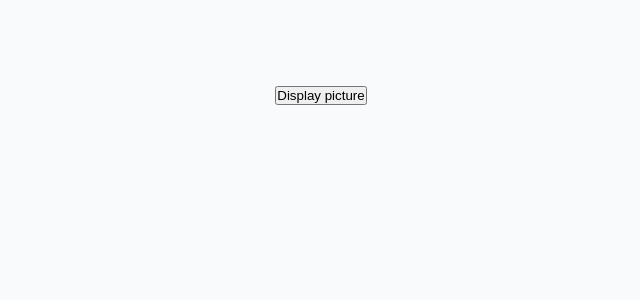
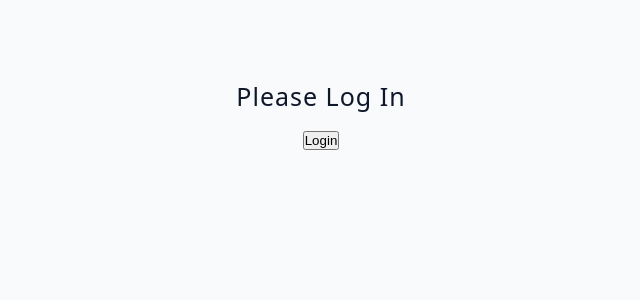
Before and after one commit to Cyrillo46/Advanced-React, a React (Vite) app: page / in a window 1280 px wide. Shown: the top 300 px of the page, without its empty margins (319-959 px from the left). Built offline with nearby package versions, Linux system fonts and the light colour scheme.

Commit message:
corrected login component

```diff
--- a/src/App.jsx
+++ b/src/App.jsx
@@ -1,5 +1,5 @@
 import { useState, useEffect } from "react";
-import Starter from "./tutorial/03-conditional-rendering/starter/06-toggle-challenge.jsx";
+import Starter from "./tutorial/03-conditional-rendering/starter/07-user-challenge.jsx";
 function App() {
   return (
     <div className="container">
--- a/src/tutorial/03-conditional-rendering/starter/07-user-challenge.jsx
+++ b/src/tutorial/03-conditional-rendering/starter/07-user-challenge.jsx
@@ -1,5 +1,40 @@
+import { useState } from "react";
+
 const UserChallenge = () => {
-  return <h2>user challenge</h2>;
+  const [user, setUser] = useState(null);
+
+  const login = (user) => {
+    setUser({ name: "Anthony" });
+  };
+
+  const logout = (user) => {
+    setUser(null);
+  };
+  return (
+    <>
+      {user ? (
+        <div>
+          <h4>Hello there, {user.name}!</h4>
+          <button onClick={logout}>Logout</button>
+        </div>
+      ) : (
+        <div>
+          <h4>Please log in</h4>
+          <button onClick={login}>Login</button>
+        </div>
+      )}
+    </>
+  );
 };
+/*
+- create state value
+  - user - default value null
+- create two functions
+  - login - set's user equal to object with name property
+  - logout - set's user equal to null
+- in jsx use ? to display two different setups
 
+- h4 with "hello there, user name" and logout button
+- h4 with "please login " and login button
+*/
 export default UserChallenge;
```
